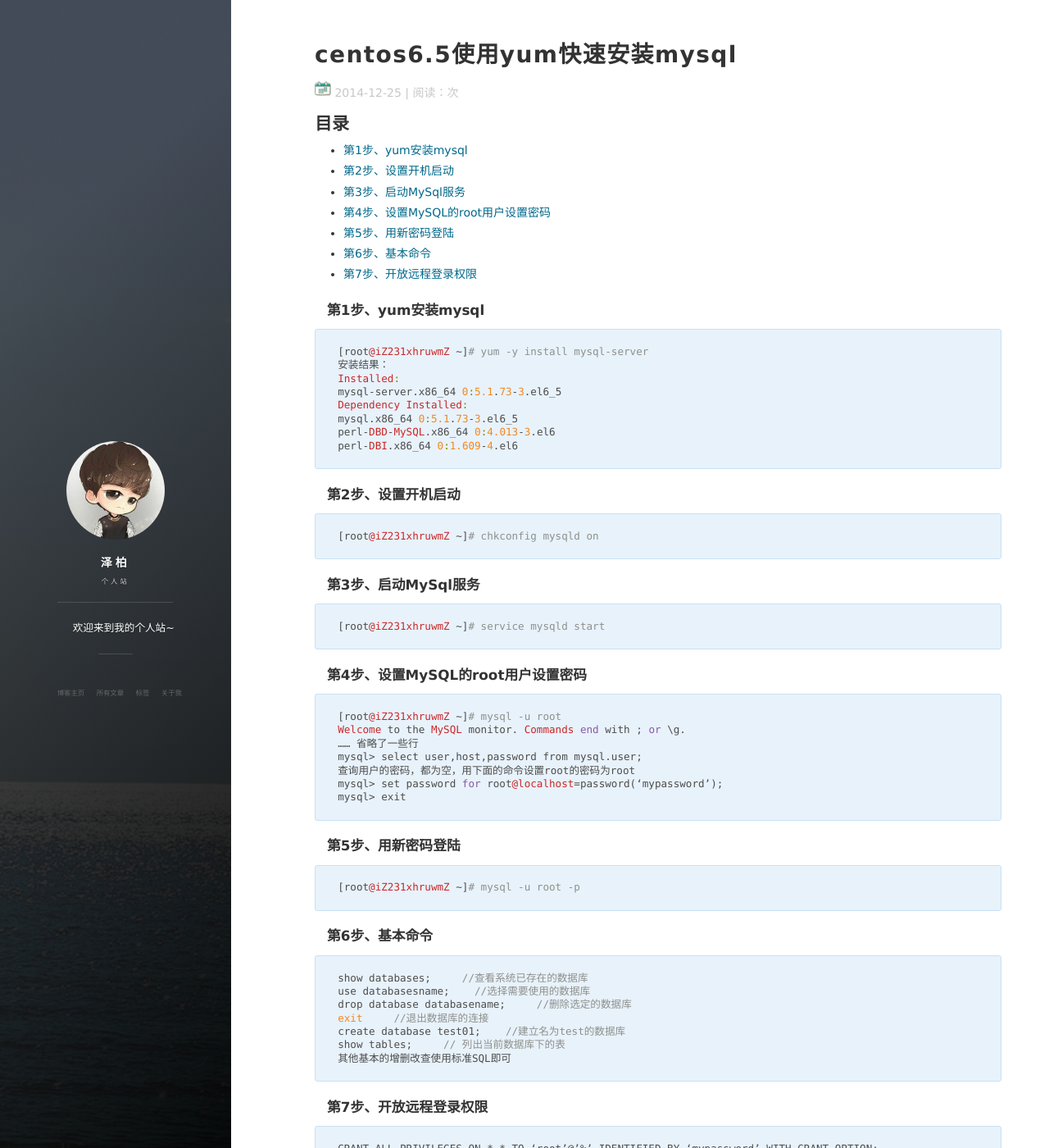
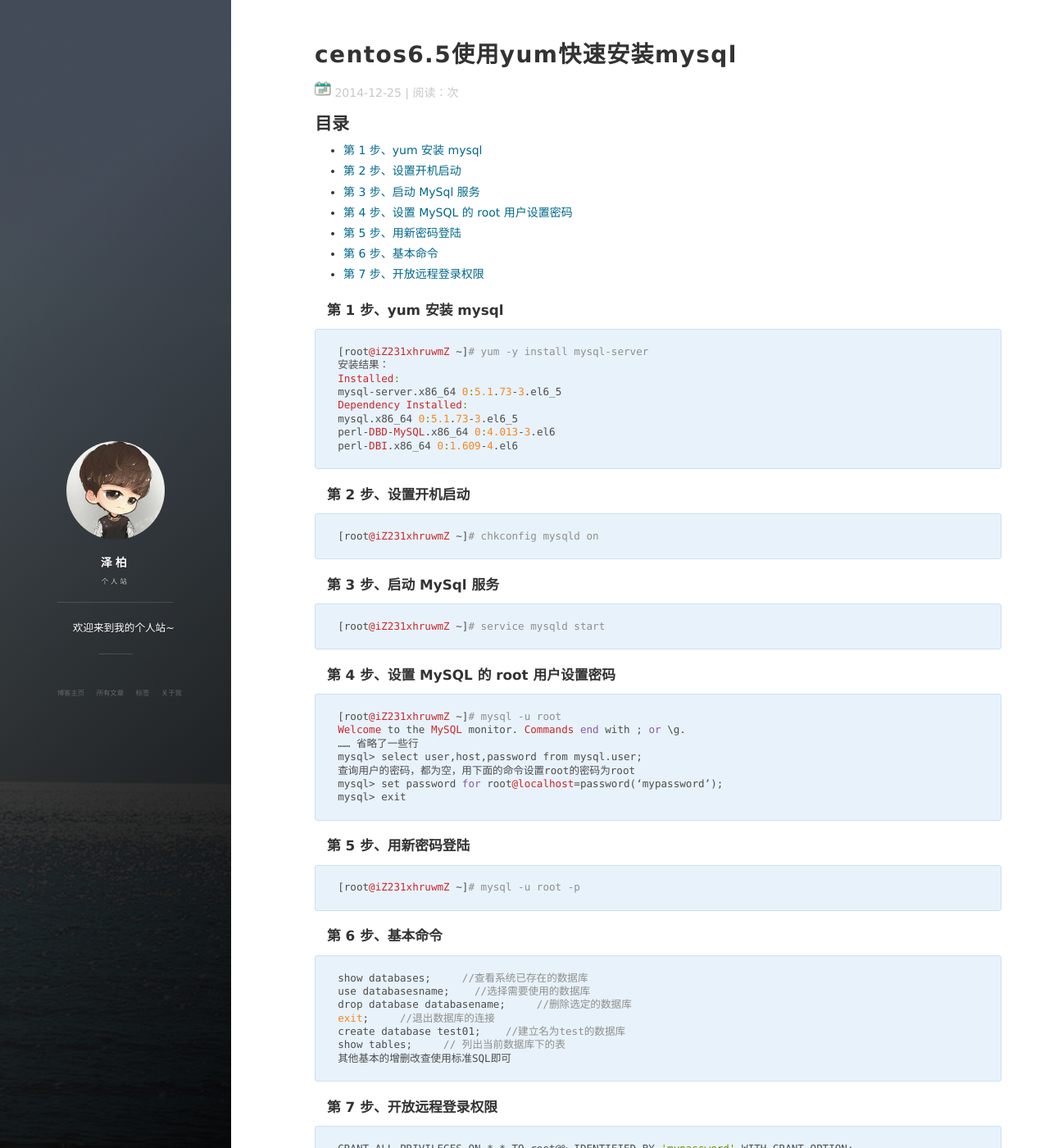
Before and after one commit to djonce/djonce.github.io, a Jekyll site: the page built from _posts/2014-12-25-centos6.5-yum-install-mysql.md, in a window 1280 px wide and 1400 px high. Shown: the whole window at 82% size. Built offline with Jekyll 4.4.1, drawn with Linux system fonts in a browser that asks for light colours; nearby versions of some CDN libraries; comment, search, counter and statistics services are not loaded; some of the changed text lies outside the part shown.

Commit message:
chore: fix post 标点问题

````diff
--- a/_posts/2014-12-25-centos6.5-yum-install-mysql.md
+++ b/_posts/2014-12-25-centos6.5-yum-install-mysql.md
@@ -4,7 +4,7 @@ layout: post
 date: 2014-12-25 21:23:12
 ---
 
-#### 第1步、yum安装mysql
+#### 第 1 步、yum 安装 mysql
 
 ```
 [root@iZ231xhruwmZ ~]# yum -y install mysql-server
@@ -16,15 +16,21 @@ mysql.x86_64 0:5.1.73-3.el6_5
 perl-DBD-MySQL.x86_64 0:4.013-3.el6
 perl-DBI.x86_64 0:1.609-4.el6
 ```
-#### 第2步、设置开机启动
+
+#### 第 2 步、设置开机启动
+
 ```
 [root@iZ231xhruwmZ ~]# chkconfig mysqld on
 ```
-#### 第3步、启动MySql服务
+
+#### 第 3 步、启动 MySql 服务
+
 ```
 [root@iZ231xhruwmZ ~]# service mysqld start
 ```
-#### 第4步、设置MySQL的root用户设置密码
+
+#### 第 4 步、设置 MySQL 的 root 用户设置密码
+
 ```
 [root@iZ231xhruwmZ ~]# mysql -u root
 Welcome to the MySQL monitor. Commands end with ; or \g.
@@ -34,24 +40,31 @@ mysql> select user,host,password from mysql.user;
 mysql> set password for root@localhost=password(‘mypassword’);
 mysql> exit
 ```
-#### 第5步、用新密码登陆
+
+#### 第 5 步、用新密码登陆
+
 ```
 [root@iZ231xhruwmZ ~]# mysql -u root -p
 ```
-#### 第6步、基本命令
+
+#### 第 6 步、基本命令
+
 ```
 show databases;     //查看系统已存在的数据库
 use databasesname;    //选择需要使用的数据库
 drop database databasename;     //删除选定的数据库
-exit     //退出数据库的连接
+exit;     //退出数据库的连接
 create database test01;    //建立名为test的数据库
 show tables;     // 列出当前数据库下的表
 其他基本的增删改查使用标准SQL即可
 ```
-#### 第7步、开放远程登录权限
+
+#### 第 7 步、开放远程登录权限
+
 ```
-GRANT ALL PRIVILEGES ON *.* TO ‘root’@’%’ IDENTIFIED BY ‘mypassword’ WITH GRANT OPTION;
+GRANT ALL PRIVILEGES ON *.* TO root@% IDENTIFIED BY 'mypassword' WITH GRANT OPTION;
 FLUSH PRIVILEGES;
 ```
+
 注：mypassword 为远程登录用户的密码
 （完）
````
Also changed, not shown: 1 other file.
